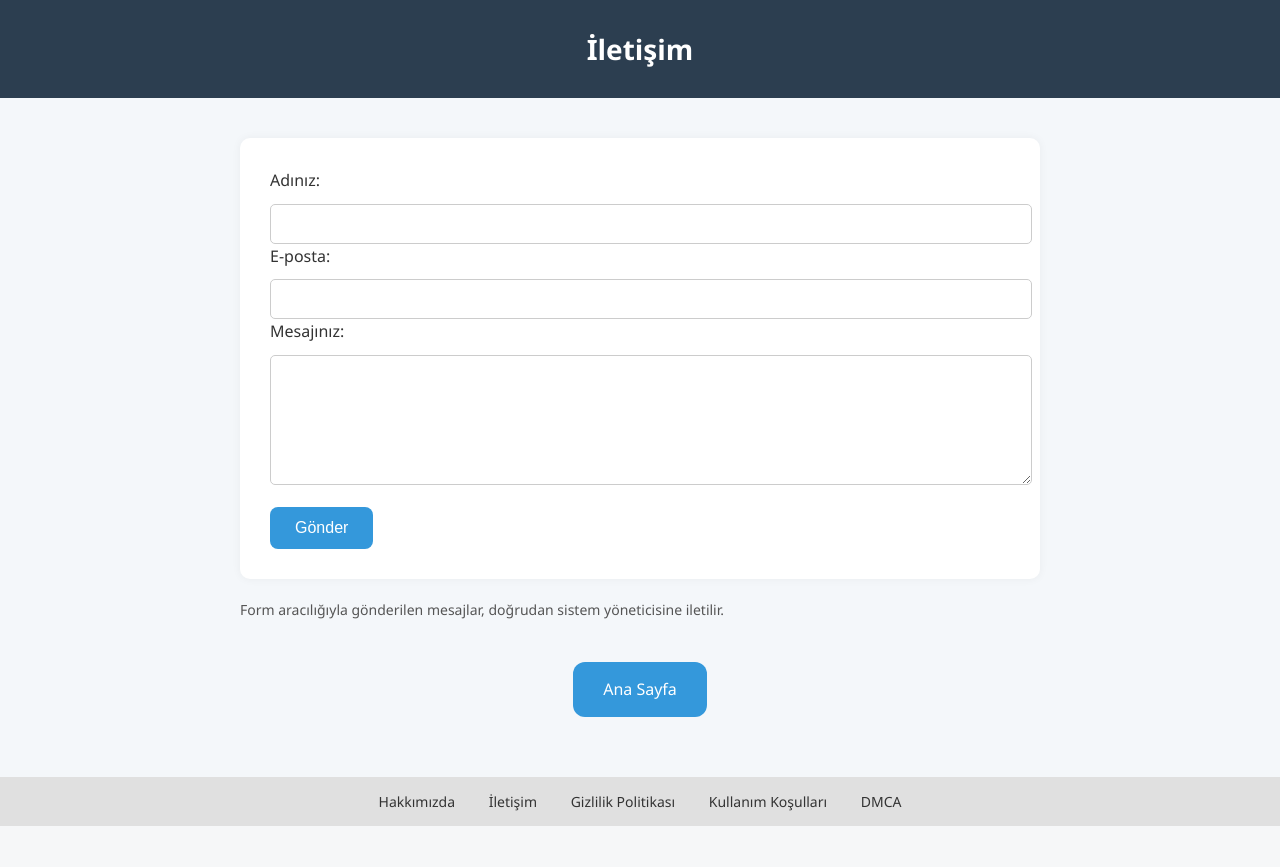
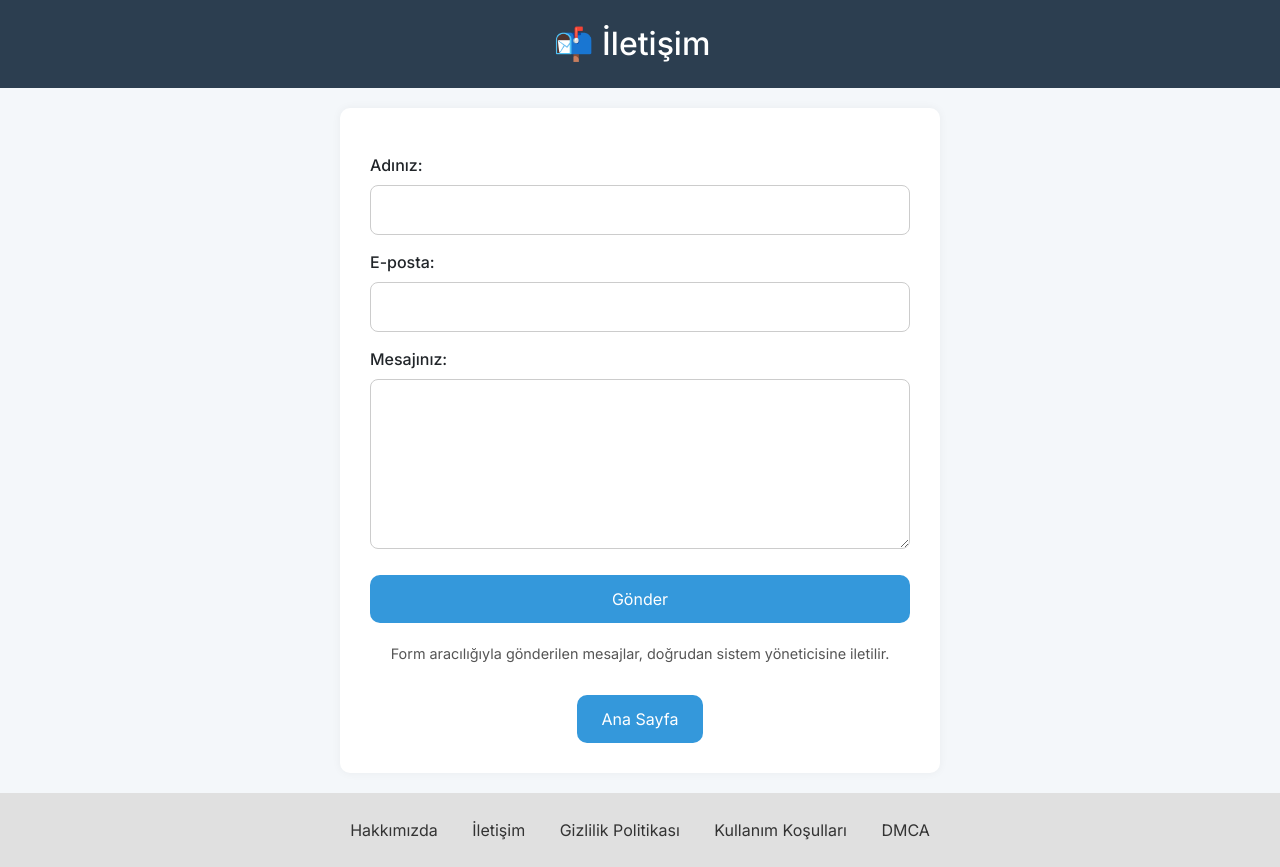
Before and after one commit to srknkrt1/ofis-asistani, a Flask app: page /iletisim in a window 1280 px wide. Before the commit the page ends 826 px from the top, so only its background shows below. Run offline with Flask 3, Linux system fonts and the light colour scheme.

Commit message:
Update iletisim.html

```diff
--- a/dene/templates/iletisim.html
+++ b/dene/templates/iletisim.html
@@ -3,97 +3,110 @@
 <head>
   <meta charset="UTF-8">
   <title>İletişim - DijitalHamal</title>
-  <meta name="viewport" content="width=device-width, initial-scale=1.0">
+  <meta name="viewport" content="width=device-width, initial-scale=1">
+  <link href="https://cdn.jsdelivr.net/npm/bootstrap@5.3.3/dist/css/bootstrap.min.css" rel="stylesheet">
+  <link href="https://fonts.googleapis.com/css2?family=Inter:wght@400;500;700&display=swap" rel="stylesheet">
   <style>
     body {
-      font-family: "Segoe UI", sans-serif;
       background: #f4f7fa;
-      margin: 0;
+      font-family: 'Inter', 'Segoe UI', sans-serif;
       display: flex;
       flex-direction: column;
       min-height: 100vh;
+      margin: 0;
     }
 
-    header {
-      background: #2c3e50;
-      color: white;
-      padding: 30px 0;
-      font-size: 28px;
-      font-weight: bold;
-      text-align: center;
+    .navbar {
+      padding-top: 20px;
+      padding-bottom: 20px;
+      background-color: #2c3e50;
+    }
+
+    .navbar-brand {
+      font-size: 2rem;
+      color: white !important;
+    }
+
+    .main-content {
+      flex: 1;
+      display: flex;
+      justify-content: center;
+      align-items: center;
+      padding: 20px;
     }
 
     .content {
-      max-width: 800px;
-      margin: 40px auto;
-      padding: 0 20px;
-      color: #333;
-      line-height: 1.6;
-    }
-
-    form {
+      max-width: 600px;
+      width: 100%;
       background: white;
       padding: 30px;
       border-radius: 10px;
       box-shadow: 0 0 10px rgba(0,0,0,0.05);
     }
 
-    input, textarea {
-      width: 100%;
-      padding: 10px;
-      margin-top: 10px;
-      border: 1px solid #ccc;
-      border-radius: 5px;
-      font-family: inherit;
+    .content label {
+      margin-top: 15px;
+      font-weight: 500;
     }
 
-    button {
-      padding: 12px 25px;
-      background: #3498db;
+    .content input,
+    .content textarea {
+      width: 100%;
+      padding: 12px;
+      margin-top: 8px;
+      border: 1px solid #ccc;
+      border-radius: 8px;
+      font-size: 1rem;
+    }
+
+    .content button {
+      width: 100%;
+      padding: 12px;
+      background-color: #3498db;
       color: white;
       border: none;
-      border-radius: 8px;
-      margin-top: 15px;
-      cursor: pointer;
-      font-size: 16px;
+      border-radius: 10px;
+      margin-top: 20px;
+      font-size: 1rem;
+      transition: background-color 0.3s ease;
     }
 
-    button:hover {
-      background: #2980b9;
+    .content button:hover {
+      background-color: #2980b9;
     }
 
     .note {
-      font-size: 14px;
+      font-size: 0.9rem;
       color: #555;
       margin-top: 20px;
+      text-align: center;
     }
 
     .button-group {
       text-align: center;
-      margin: 40px 0 20px;
+      margin-top: 30px;
     }
 
-    .button {
+    .button-group a {
       display: inline-block;
-      padding: 15px 30px;
+      padding: 12px 25px;
       background-color: #3498db;
       color: white;
       text-decoration: none;
-      font-size: 16px;
-      border-radius: 12px;
+      font-size: 1rem;
+      border-radius: 10px;
       transition: background-color 0.3s ease;
     }
 
-    .button:hover {
+    .button-group a:hover {
       background-color: #2980b9;
     }
 
     .footer-links {
       background-color: #e0e0e0;
-      padding: 15px 0;
+      padding: 25px 0;
       text-align: center;
-      font-size: 14px;
-      margin-top: auto;
+      font-size: 16px;
     }
 
     .footer-links a {
@@ -109,8 +122,15 @@
 </head>
 <body>
 
-  <header>İletişim</header>
+  <!-- HEADER -->
+  <nav class="navbar navbar-expand-lg">
+    <div class="container-fluid justify-content-center">
+      <span class="navbar-brand mb-0 h1">📬 İletişim</span>
+    </div>
+  </nav>
 
+  <!-- ORTALANMIŞ FORM -->
+  <div class="main-content">
     <div class="content">
       <form method="POST" action="/iletisim-gonder">
         <label>Adınız:</label>
@@ -124,13 +144,16 @@
 
         <button type="submit">Gönder</button>
       </form>
+
       <p class="note">Form aracılığıyla gönderilen mesajlar, doğrudan sistem yöneticisine iletilir.</p>
 
       <div class="button-group">
-      <a href="/" class="button">Ana Sayfa</a>
+        <a href="/">Ana Sayfa</a>
+      </div>
     </div>
   </div>
 
+  <!-- FOOTER -->
   <div class="footer-links">
     <a href="/hakkimizda">Hakkımızda</a>
     <a href="/iletisim">İletişim</a>
```
Lines whose indentation alone changed are shown as unchanged.
